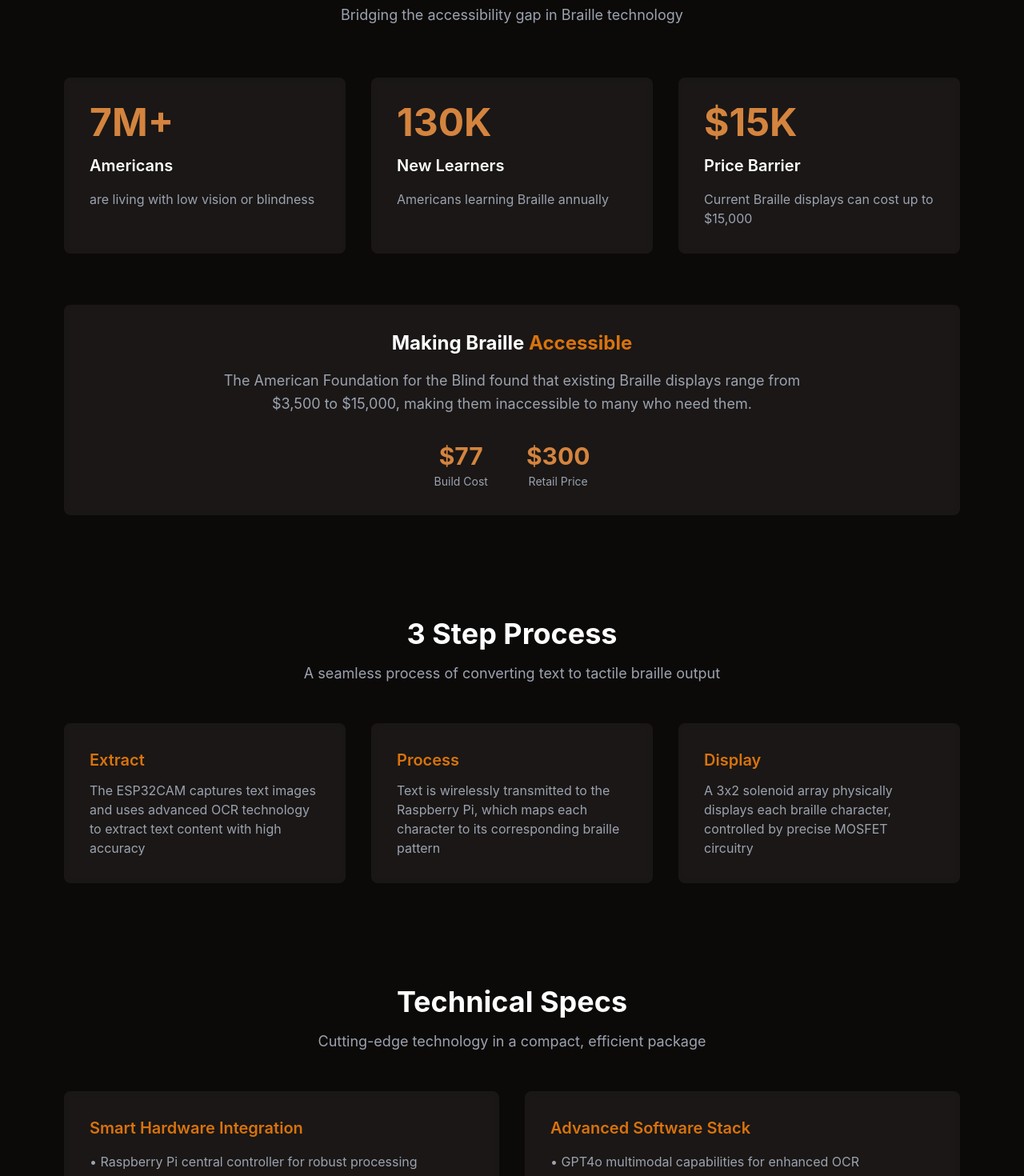
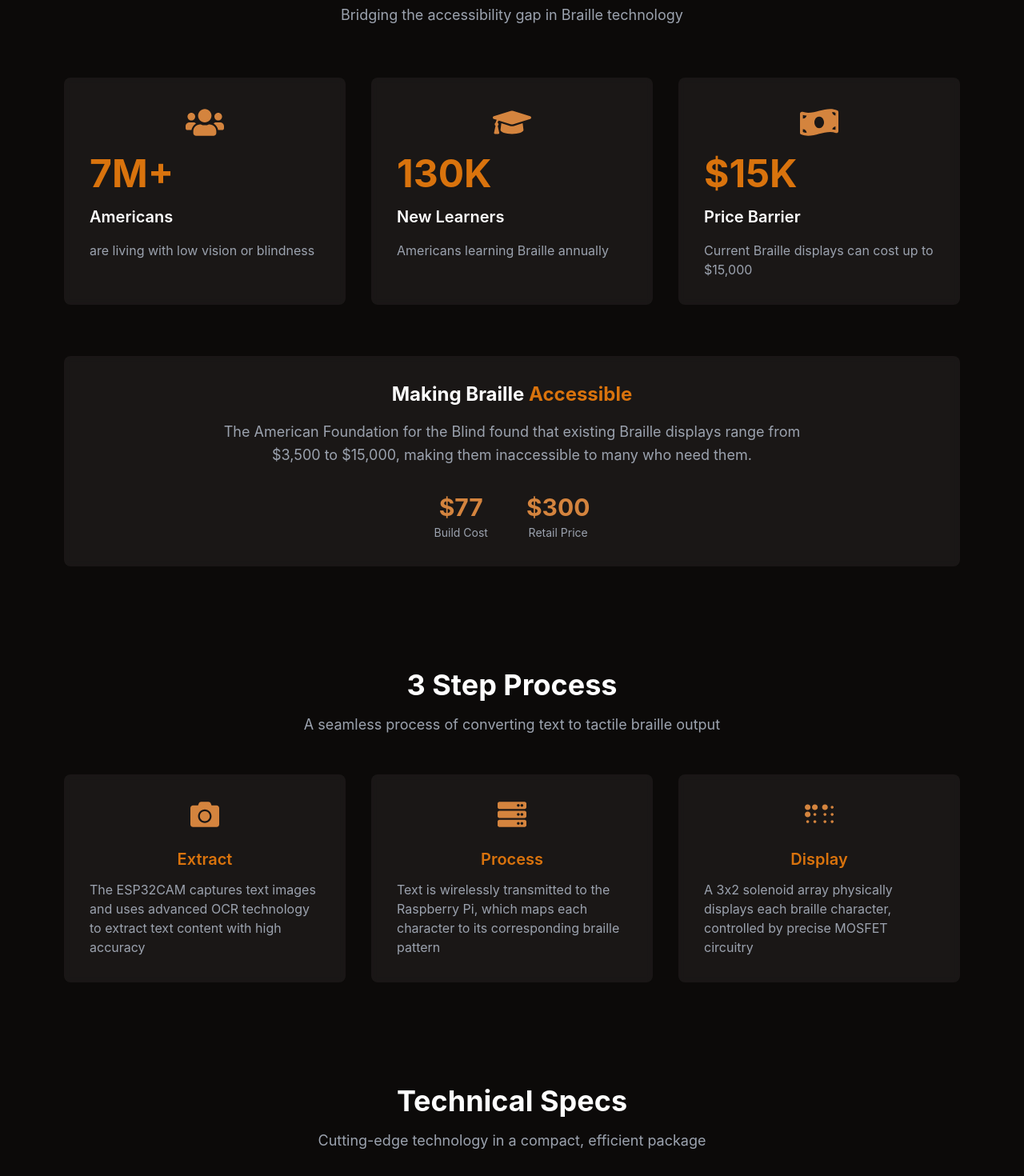
Before and after one commit to tkpepper15/braillebox, a Next.js app: page / in a window 1280 px wide. Shown: the part 2020-3490 px from the top of the page at 80% size. Built offline with nearby package versions, Linux system fonts and the light colour scheme.

Commit message:
Commit message

```diff
--- a/app/page.tsx
+++ b/app/page.tsx
@@ -6,7 +6,7 @@ import Footer from './footer'
 import './global.css'; // Ensure the path is correct
 import { keyframes } from '@emotion/react';
 import styled from "@emotion/styled";
-import { FaArrowDown } from "react-icons/fa";
+import { FaArrowDown, FaUsers, FaGraduationCap, FaMoneyBillWave, FaCamera, FaMicrochip, FaBraille, FaServer, FaCogs } from "react-icons/fa";
 
 const Home: React.FC = () => {
   const [isMobile, setIsMobile] = useState<boolean>(false);
@@ -118,7 +118,10 @@ const Home: React.FC = () => {
                 {/* Market Size Card */}
                 <div className="bg-stone-800/50 backdrop-blur-sm p-8 rounded-lg transition-all duration-300 hover:scale-105 hover:bg-stone-800">
                   <div className="space-y-4">
-                    <h3 className="text-[#d4843e] text-5xl font-bold">7M+</h3>
+                    <div className="flex items-center justify-center">
+                      <FaUsers className="text-[#d4843e] text-5xl" />
+                    </div>
+                    <h3 className="orange text-5xl font-bold">7M+</h3>
                     <p className="text-white text-xl font-semibold">Americans</p>
                     <p className="text-gray-400">are living with low vision or blindness</p>
                   </div>
@@ -127,7 +130,10 @@ const Home: React.FC = () => {
                 {/* Growth Card */}
                 <div className="bg-stone-800/50 backdrop-blur-sm p-8 rounded-lg transition-all duration-300 hover:scale-105 hover:bg-stone-800">
                   <div className="space-y-4">
-                    <h3 className="text-[#d4843e] text-5xl font-bold">130K</h3>
+                    <div className="flex items-center justify-center">
+                      <FaGraduationCap className="text-[#d4843e] text-5xl" />
+                    </div>
+                    <h3 className="orange text-5xl font-bold">130K</h3>
                     <p className="text-white text-xl font-semibold">New Learners</p>
                     <p className="text-gray-400">Americans learning Braille annually</p>
                   </div>
@@ -136,7 +142,10 @@ const Home: React.FC = () => {
                 {/* Market Gap Card */}
                 <div className="bg-stone-800/50 backdrop-blur-sm p-8 rounded-lg transition-all duration-300 hover:scale-105 hover:bg-stone-800">
                   <div className="space-y-4">
-                    <h3 className="text-[#d4843e] text-5xl font-bold">$15K</h3>
+                    <div className="flex items-center justify-center">
+                      <FaMoneyBillWave className="text-[#d4843e] text-5xl" />
+                    </div>
+                    <h3 className="orange text-5xl font-bold">$15K</h3>
                     <p className="text-white text-xl font-semibold">Price Barrier</p>
                     <p className="text-gray-400">Current Braille displays can cost up to $15,000</p>
                   </div>
@@ -180,21 +189,30 @@ const Home: React.FC = () => {
 
             <div className="grid grid-cols-1 md:grid-cols-3 gap-8 mb-16">
               <div className="bg-stone-800/50 backdrop-blur-sm p-8 rounded-lg hover:bg-stone-800 transition-all duration-300">
-                <h3 className="text-xl font-semibold mb-3 orange">Extract</h3>
+                <div className="flex items-center justify-center mb-6">
+                  <FaCamera className="text-[#d4843e] text-4xl" />
+                </div>
+                <h3 className="text-xl font-semibold mb-3 orange text-center">Extract</h3>
                 <p className="text-gray-400">
                   The ESP32CAM captures text images and uses advanced OCR technology to extract text content with high accuracy
                 </p>
               </div>
 
               <div className="bg-stone-800/50 backdrop-blur-sm p-8 rounded-lg hover:bg-stone-800 transition-all duration-300">
-                <h3 className="text-xl font-semibold mb-3 orange">Process</h3>
+                <div className="flex items-center justify-center mb-6">
+                  <FaServer className="text-[#d4843e] text-4xl" />
+                </div>
+                <h3 className="text-xl font-semibold mb-3 orange text-center">Process</h3>
                 <p className="text-gray-400">
                   Text is wirelessly transmitted to the Raspberry Pi, which maps each character to its corresponding braille pattern
                 </p>
               </div>
 
               <div className="bg-stone-800/50 backdrop-blur-sm p-8 rounded-lg hover:bg-stone-800 transition-all duration-300">
-                <h3 className="text-xl font-semibold mb-3 orange">Display</h3>
+                <div className="flex items-center justify-center mb-6">
+                  <FaBraille className="text-[#d4843e] text-4xl" />
+                </div>
+                <h3 className="text-xl font-semibold mb-3 orange text-center">Display</h3>
                 <p className="text-gray-400">
                   A 3x2 solenoid array physically displays each braille character, controlled by precise MOSFET circuitry
                 </p>
@@ -216,7 +234,10 @@ const Home: React.FC = () => {
 
             <div className="grid grid-cols-1 md:grid-cols-2 gap-8 mb-16">
               <div className="bg-stone-800/50 backdrop-blur-sm p-8 rounded-lg hover:bg-stone-800 transition-all duration-300">
-                <h3 className="text-xl font-semibold mb-4 orange">Smart Hardware Integration</h3>
+                <div className="flex items-center justify-center mb-6">
+                  <FaCogs className="text-[#d4843e] text-4xl" />
+                </div>
+                <h3 className="text-xl font-semibold mb-4 orange text-center">Smart Hardware Integration</h3>
                 <ul className="space-y-3 text-gray-400">
                   <li>• Raspberry Pi central controller for robust processing</li>
                   <li>• ESP32CAM for wireless image capture and transmission</li>
@@ -226,7 +247,10 @@ const Home: React.FC = () => {
               </div>
 
               <div className="bg-stone-800/50 backdrop-blur-sm p-8 rounded-lg hover:bg-stone-800 transition-all duration-300">
-                <h3 className="text-xl font-semibold mb-4 orange">Advanced Software Stack</h3>
+                <div className="flex items-center justify-center mb-6">
+                  <FaMicrochip className="text-[#d4843e] text-4xl" />
+                </div>
+                <h3 className="text-xl font-semibold mb-4 orange text-center">Advanced Software Stack</h3>
                 <ul className="space-y-3 text-gray-400">
                   <li>• GPT4o multimodal capabilities for enhanced OCR</li>
                   <li>• WebSocket-based wireless communication</li>
```
